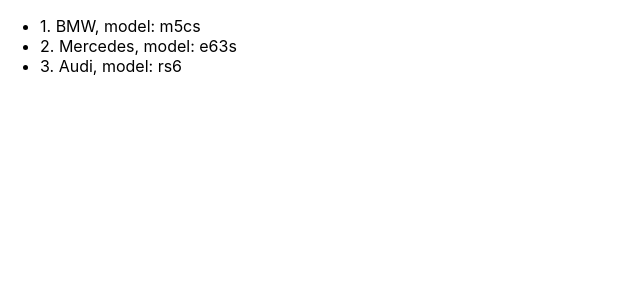
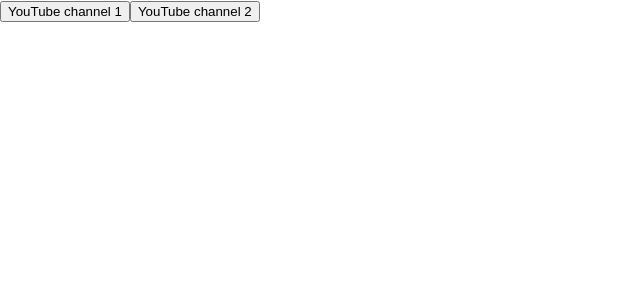
Before and after one commit to electrixky/microtasks, a React (Create React App) app: page / in a window 1280 px wide. Shown: the top 300 px of the page, without its empty margins (0-640 px from the left). Built offline with nearby package versions, Linux system fonts and the light colour scheme.

Commit message:
03 Button

```diff
--- a/src/App.tsx
+++ b/src/App.tsx
@@ -1,6 +1,7 @@
-import React, {useState} from 'react';
-import {NewComponent} from "./NewComponent";
-import {Cars} from "./Cars";
+import React, {MouseEvent} from 'react';
+import {Button} from "./components/Button";
+// import {NewComponent} from "./NewComponent";
+// import {Cars} from "./Cars";
 
 function App() {
     // const [students, setStudents] = useState([
@@ -18,15 +19,57 @@ function App() {
     //     ]
     // )
 
-    const topCars = [
-        {manufacturer:'BMW', model:'m5cs'},
-        {manufacturer:'Mercedes', model:'e63s'},
-        {manufacturer:'Audi', model:'rs6'}
-    ]
+    // const topCars = [
+    //     {manufacturer:'BMW', model:'m5cs'},
+    //     {manufacturer:'Mercedes', model:'e63s'},
+    //     {manufacturer:'Audi', model:'rs6'}
+    // ]
+
+    // const myFirstSubscriber = () => {
+    //     console.log("Hello!")
+    // }
+    // const mySecondSubscriber = () => {
+    //     console.log("Hello, I'm second!")
+    // }
+
+    // const onClickHandler = (name: string) => {
+    //     console.log(`Hello ${name}`)
+    // }
+
+    const Button1Foo = (name: string, age: number) => {
+        console.log(`Hello ${name}, ${age}`)
+    }
+
+    const Button2Foo = () => {
+        console.log("Hello Mila")
+    }
+
+    // const foo1 = () => {
+    //     console.log(100200)
+    // }
+    // const foo2 = (num: number) => {
+    //     console.log(num)
+    // }
 
     return (
         //<NewComponent students={students}/>
-        <Cars cars={topCars}/>
+        // <Cars cars={topCars}/>
+        <>
+            {/*<button onClick={() => {*/}
+            {/*    console.log("Hello")*/}
+            {/*}}>Subscribe 1*/}
+            {/*</button>*/}
+
+            {/*<button onClick={event => onClickHandler("Tanya")}>Subscribe 1</button>*/}
+            {/*<button onClick={event => onClickHandler("Mila")}>Subscribe 2</button>*/}
+
+            <Button name={"YouTube channel 1"} callBack={()=>Button1Foo("Tanya", 26)}/>
+            <Button name={"YouTube channel 2"} callBack={Button2Foo}/>
+
+            {/*<button onClick={foo1}>1</button>*/}
+            {/*<button onClick={()=>foo2(100200)}>2</button>*/}
+        </>
+
     );
 }
 
--- /dev/null
+++ b/src/components/Button.tsx
@@ -0,0 +1,14 @@
+type ButtonPropsType = {
+    name: string
+    callBack: () => void
+}
+
+export const Button = (props: ButtonPropsType) => {
+    const onClickHandler = () => {
+        props.callBack()
+    }
+
+    return (
+        <button onClick={onClickHandler}>{props.name}</button>
+    )
+}
```
